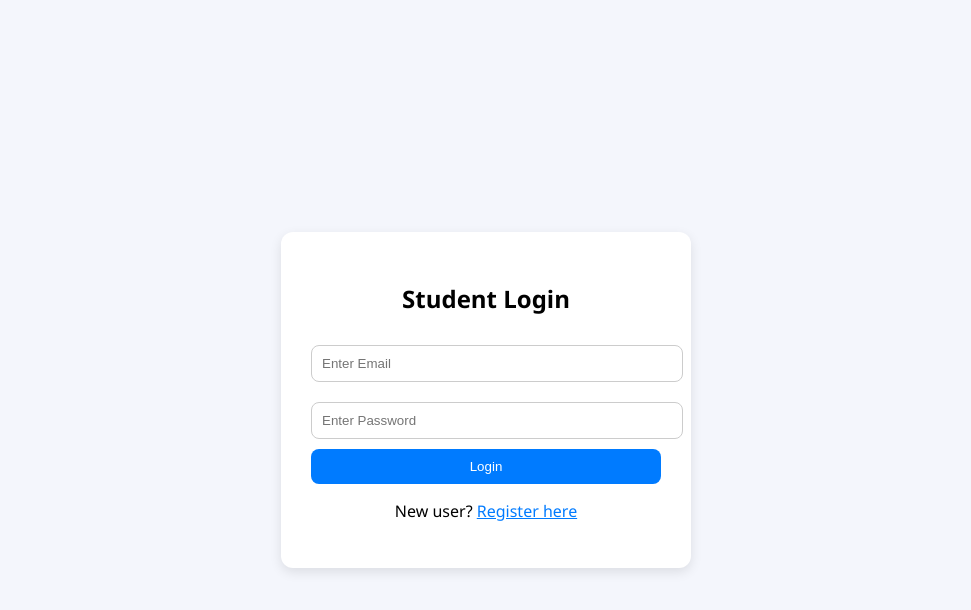
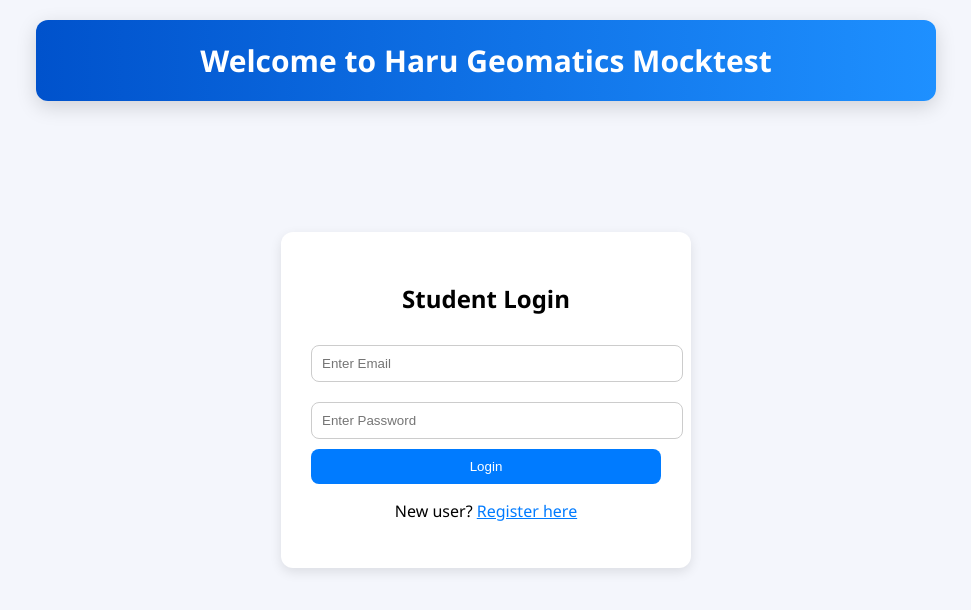
Before and after one commit to Sagar2501588/cbt-frontend, a React (Create React App) app: page / in a window 1280 px wide. Shown: the top 610 px of the page, without its empty margins (154-1125 px from the left). Built offline with nearby package versions, Linux system fonts and the light colour scheme.

Commit message:
update login

```diff
--- a/src/Component/login.css
+++ b/src/Component/login.css
@@ -42,3 +42,24 @@
   cursor: pointer;
   text-decoration: underline;
 }
+
+.login-header-banner {
+  position: fixed;
+  top: 20px;
+  left: 50%;
+  transform: translateX(-50%);
+
+  width: 90%;
+  max-width: 900px;
+  padding: 20px 0;
+
+  background: linear-gradient(90deg, #0052cc, #1e90ff);
+  color: white;
+  font-size: 30px;
+  font-weight: 700;
+  text-align: center;
+
+  border-radius: 12px;
+  box-shadow: 0 6px 20px rgba(0,0,0,0.15);
+  z-index: 10;
+}
--- a/src/Component/login.js
+++ b/src/Component/login.js
@@ -340,6 +340,11 @@ function Login() {
 
   return (
     <div className="login-container">
+
+          <div className="login-header-banner">
+      Welcome to Haru Geomatics Mocktest
+    </div>
+
       <div className="login-box">
         <h2>{isRegister ? "Student Registration" : "Student Login"}</h2>
 
```
